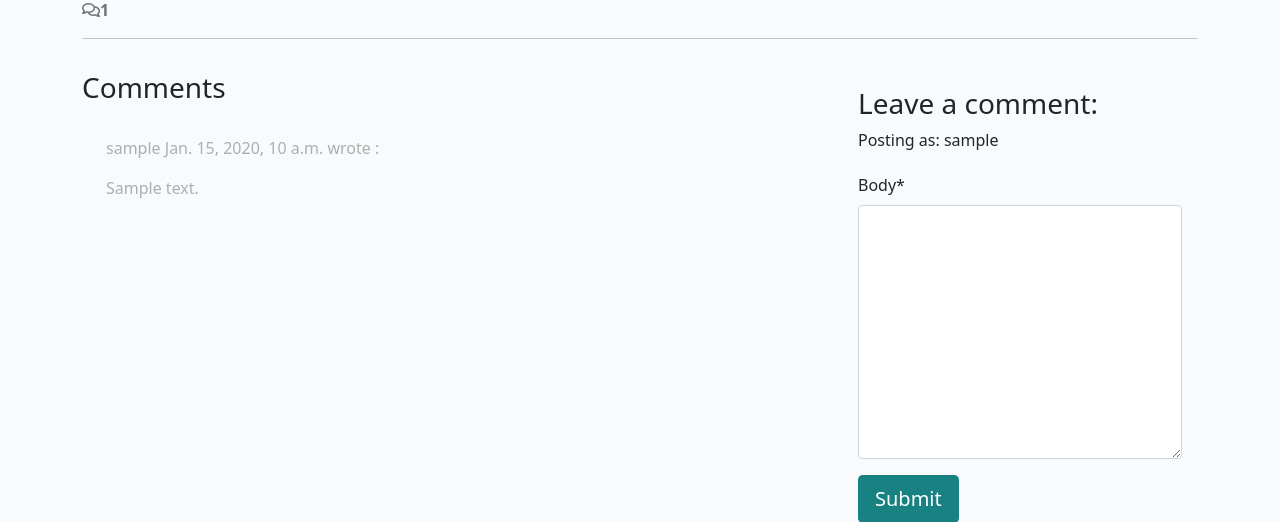
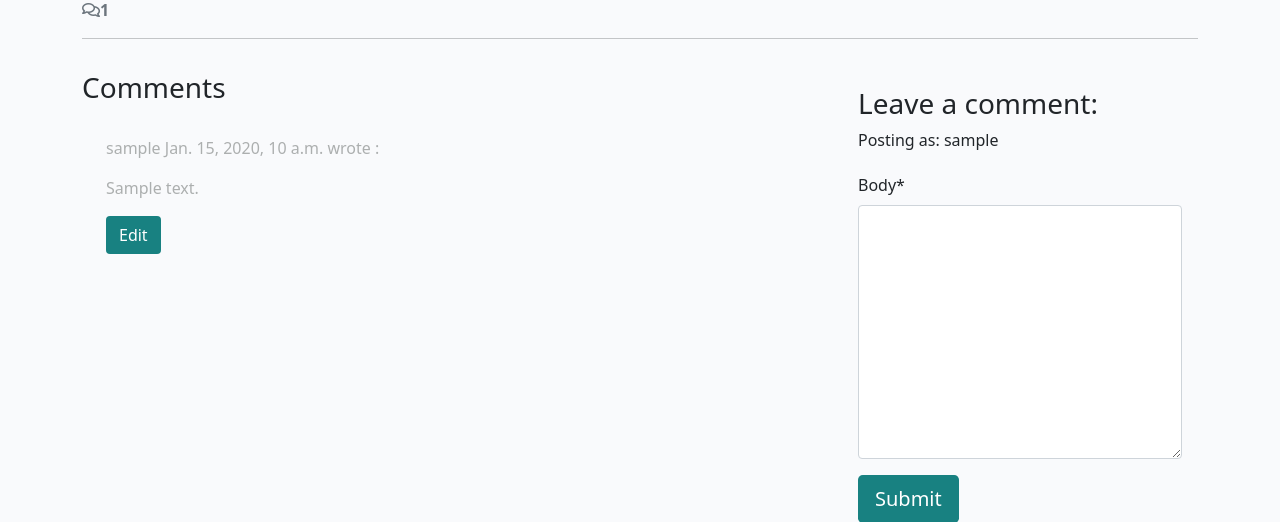
Before and after one commit to h7qju7ts/codestar_blog, a Django app: a page that uses blog/templates/blog/post_detail.html in a window 1280 px wide. Shown: the part 494-1016 px from the top of the page. Run offline with Django 4.2, Linux system fonts and the light colour scheme; a user stored in the database is signed in; tables that the repository leaves empty hold one stand-in row (values such as "Sample post"); parts of the project's set-up code (start-up, migrations or seed data) failed here and were passed over; some libraries are stand-ins or nearby versions.

Commit message:
add edit btn to blog\post_detail.html

```diff
--- a/blog/templates/blog/post_detail.html
+++ b/blog/templates/blog/post_detail.html
@@ -67,6 +67,11 @@
                             <p class="approval">This comment is waiting approval
                              </p>
                              {% endif %}
+                             {% if user.is_authenticated and comment.author == user %}
+                             <button class="btn btn-edit"
+                                comment_id="{{ comment.id }}">Edit
+                             </button>
+                             {% endif %}
                        </div>
                 <!-- Our for loop ends here -->
                  {% endfor %}
```
